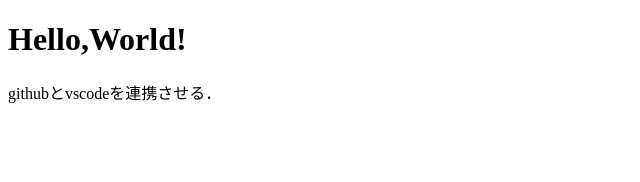
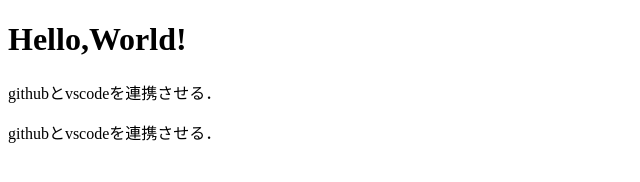
Before and after one commit to Field-Black/test_team, a plain HTML site: page index.html in a window 1280 px wide. Shown: the whole page, without its empty margins (0-640 px from the left). Drawn offline with Linux system fonts and the light colour scheme.

Commit message:
windowsからコミット

```diff
--- a/index.html
+++ b/index.html
@@ -8,5 +8,6 @@
   <body>
     <h1>Hello,World!</h1>
     <p>githubとvscodeを連携させる．</p>
+    <p>githubとvscodeを連携させる．</p>
   </body>
 </html>
```
